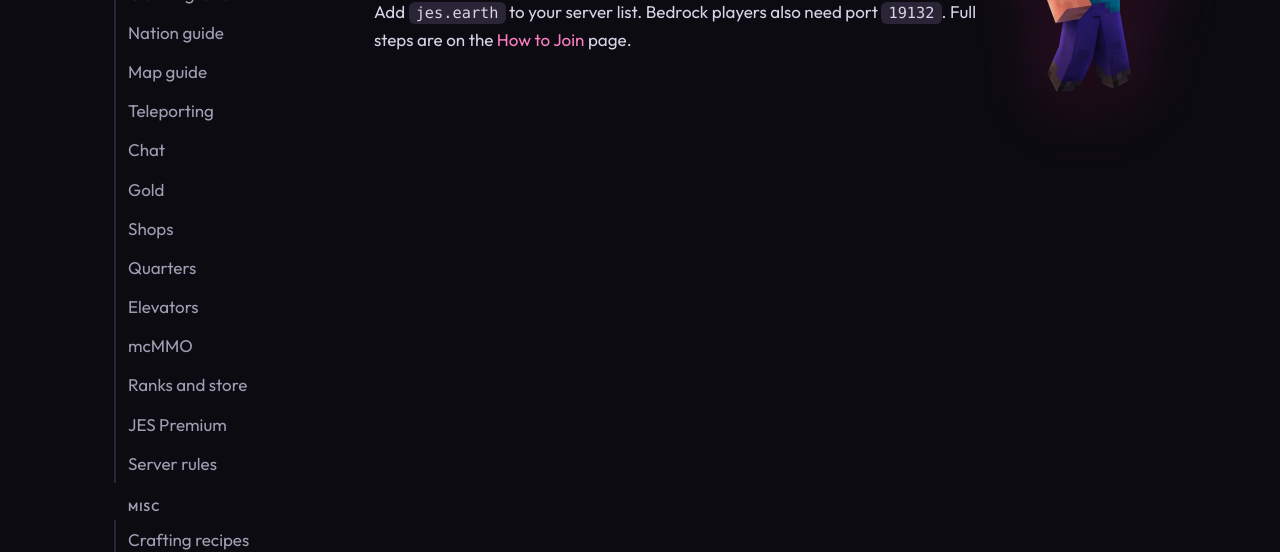
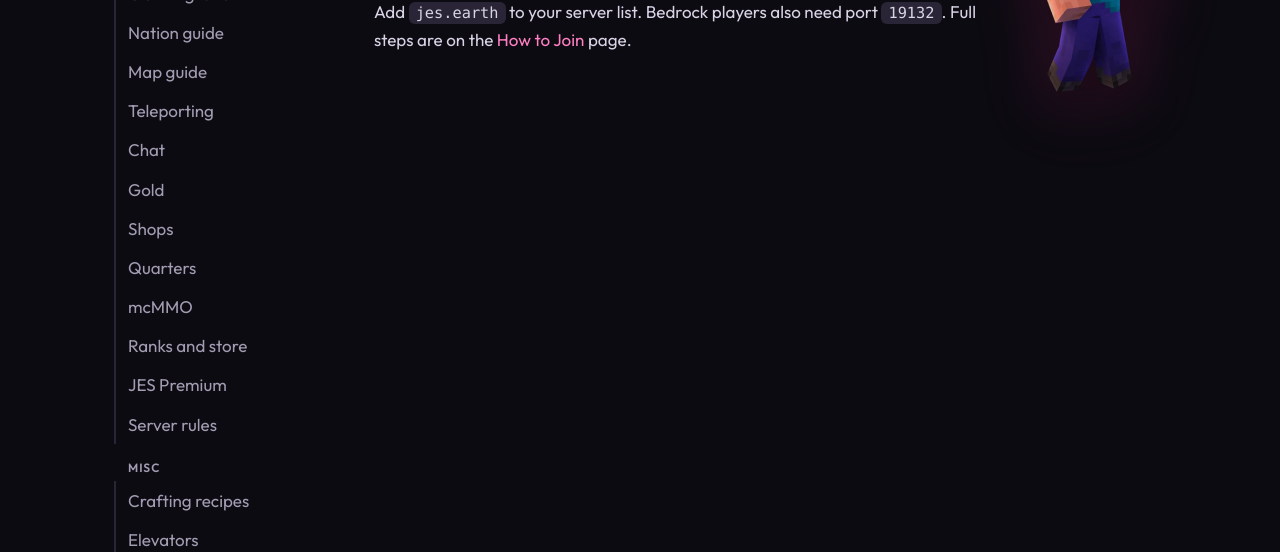
Before and after one commit to CielDev/jes-website, a plain HTML site: page wiki/ip/index.html in a window 1280 px wide. Shown: the part 249-801 px from the top of the page. Drawn offline with Linux system fonts and the light colour scheme; no server answers.

Commit message:
Wiki: Elevators under Misc, sidebar fits the screen

```diff
--- a/site.css
+++ b/site.css
@@ -69,3 +69,6 @@ article h2,article h3,.pm-faq h3{font-family:"Minecraft","Outfit",sans-serif;fon
 /* wiki sidebar section label */
 aside.side .side-h{display:block;margin:14px 0 4px;padding-left:14px;color:var(--muted);font-size:12px;font-weight:600;letter-spacing:.08em;text-transform:uppercase}
 @media(max-width:800px){aside.side .side-h{flex-basis:100%;margin:8px 0 0;padding-left:2px}}
+
+/* keep the wiki sidebar on screen while it is pinned */
+@media(min-width:801px){aside.side{max-height:calc(100vh - 104px);overflow-y:auto;scrollbar-width:thin}aside.side a{padding:5px 12px}}
--- a/wiki/ip/index.html
+++ b/wiki/ip/index.html
@@ -9,7 +9,7 @@
 <link rel="preconnect" href="https://fonts.googleapis.com">
 <link rel="preconnect" href="https://fonts.gstatic.com" crossorigin>
 <link href="https://fonts.googleapis.com/css2?family=Outfit:wght@400;500;600;700;800&display=swap" rel="stylesheet">
-<link rel="stylesheet" href="../../site.css?v=4">
+<link rel="stylesheet" href="../../site.css?v=5">
 <style>
 @font-face{font-family:"Minecraft";src:url("../../fonts/MinecraftClassic-Bold.ttf") format("truetype");font-weight:700;font-style:normal;font-display:swap}
 .doc{display:grid;grid-template-columns:220px 1fr;gap:40px;padding-top:40px;padding-bottom:56px;max-width:1100px}
@@ -97,13 +97,13 @@ h2{margin-top:30px}
     <a href="../../wiki/gold/">Gold</a>
     <a href="../../wiki/shops/">Shops</a>
     <a href="../../wiki/quarters/">Quarters</a>
-    <a href="../../wiki/elevators/">Elevators</a>
     <a href="../../wiki/mcmmo/">mcMMO</a>
     <a href="../../wiki/ranks/">Ranks and store</a>
     <a href="../../wiki/jes-premium/">JES Premium</a>
     <a href="../../wiki/rules/">Server rules</a>
     <small class="side-h">Misc</small>
     <a href="../../wiki/crafting-recipes/">Crafting recipes</a>
+    <a href="../../wiki/elevators/">Elevators</a>
   </aside>
   <article>
     <div class="crumb"><a href="../../wiki/">Wiki</a> &rsaquo; How to join</div>
```
Also changed, not shown: wiki/chat/index.html (+2 -2 lines), wiki/crafting-recipes/index.html (+2 -2 lines), wiki/elevators/index.html (+2 -2 lines), wiki/gold/index.html (+2 -2 lines), wiki/how-to-claim-land/index.html (+2 -2 lines), wiki/how-to-teleport/index.html (+2 -2 lines), wiki/index.html (+2 -2 lines), wiki/map/index.html (+2 -2 lines), wiki/mcmmo/index.html (+2 -2 lines), wiki/nation/index.html (+2 -2 lines), wiki/quarters/index.html (+2 -2 lines), wiki/ranks/index.html (+2 -2 lines), wiki/rules/index.html (+2 -2 lines), wiki/shops/index.html (+2 -2 lines), 1 more files.
